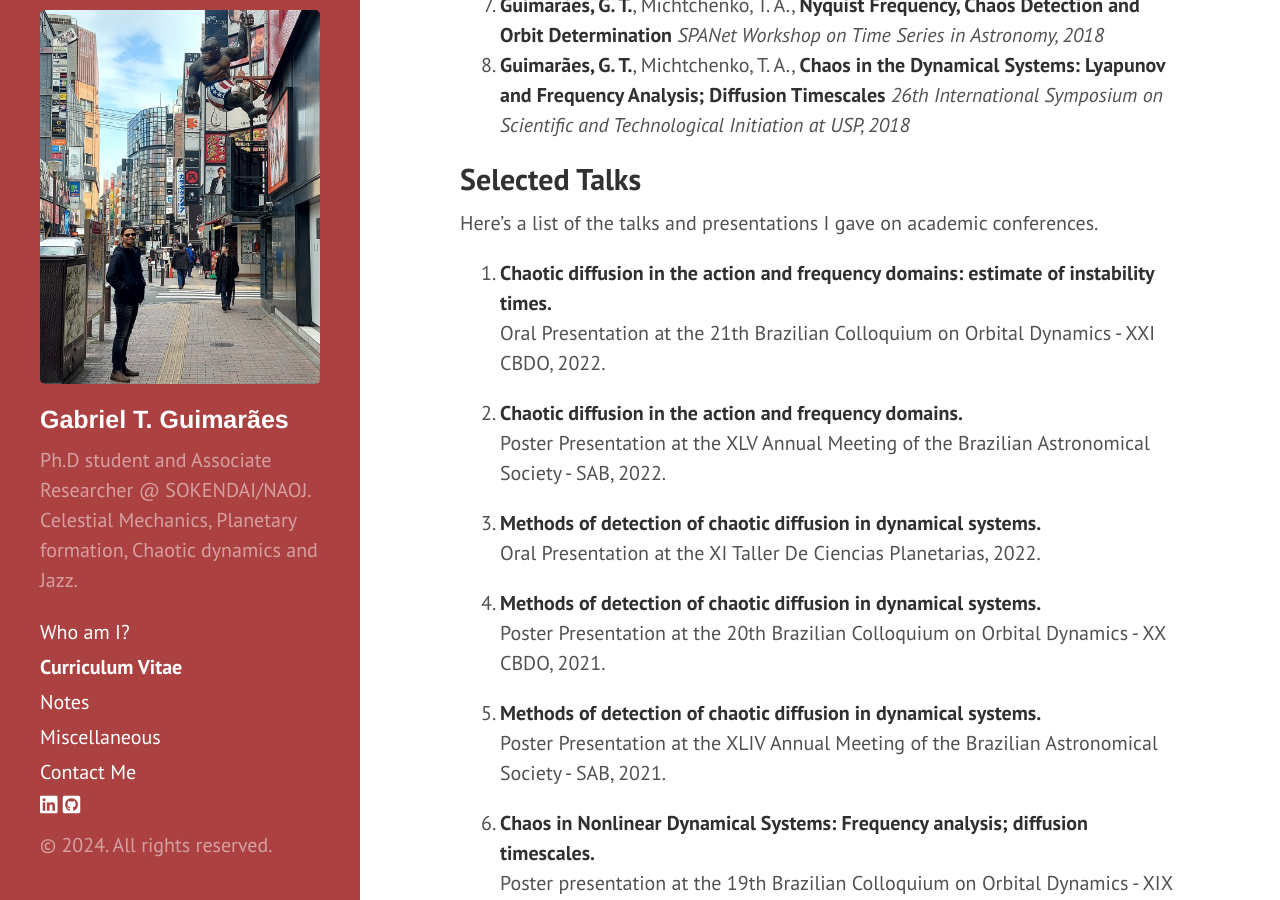
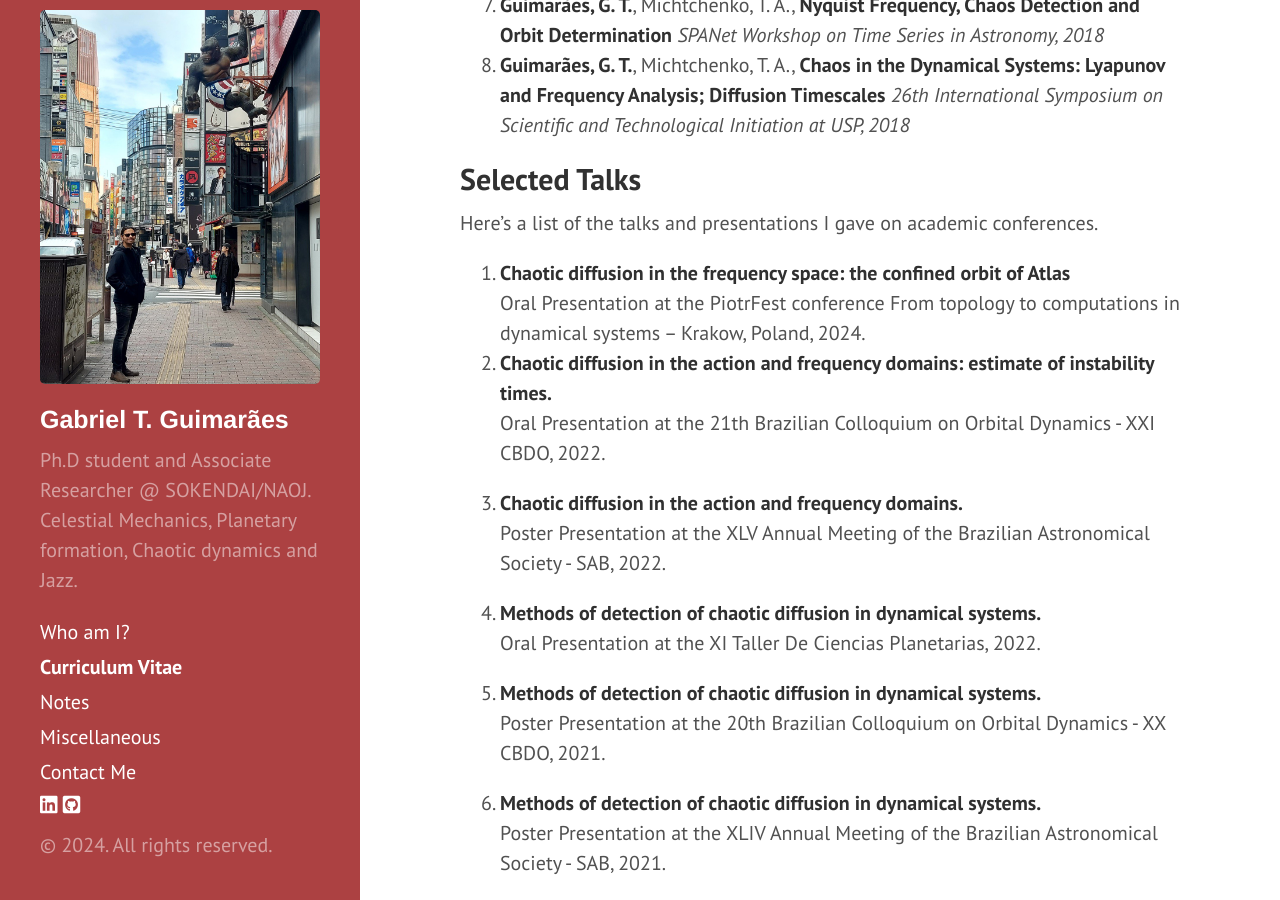
Before and after one commit to gabrieltxg/gabrieltxg.github.io, a Jekyll site: the page built from _pages/2-cv.md, in a window 1280 px wide and 900 px high, scrolled down 2905 px. Built offline with Jekyll 4.4.1, drawn with Linux system fonts in a browser that asks for light colours; nearby versions of some CDN libraries; Markdown is read by kramdown in place of the engine named in the settings; a style sheet for code colours, icons or effects is not loaded.

Commit message:
Update 2-cv.md

```diff
--- a/_pages/2-cv.md
+++ b/_pages/2-cv.md
@@ -76,19 +76,20 @@ https://sab-astro.org.br/sab/publicacoes/boletim-da-sab-vol-34/
 
 Here's a list of the talks and presentations I gave on academic conferences.
 
-1. **Chaotic diffusion in the action and frequency domains: estimate of instability times.** <br> Oral Presentation at the 21th Brazilian Colloquium on Orbital Dynamics - XXI CBDO, 2022.
+1. **Chaotic diffusion in the frequency space: the confined orbit of Atlas** <br> Oral Presentation at the PiotrFest conference From topology to computations in dynamical systems -- Krakow, Poland, 2024.
+2. **Chaotic diffusion in the action and frequency domains: estimate of instability times.** <br> Oral Presentation at the 21th Brazilian Colloquium on Orbital Dynamics - XXI CBDO, 2022.
 
-2. **Chaotic diffusion in the action and frequency domains.** <br>Poster Presentation at the XLV Annual Meeting of the Brazilian Astronomical Society - SAB, 2022.
+3. **Chaotic diffusion in the action and frequency domains.** <br>Poster Presentation at the XLV Annual Meeting of the Brazilian Astronomical Society - SAB, 2022.
 
-3. **Methods of detection of chaotic diffusion in dynamical systems.** <br>Oral Presentation at the XI Taller De Ciencias Planetarias, 2022.
+4. **Methods of detection of chaotic diffusion in dynamical systems.** <br>Oral Presentation at the XI Taller De Ciencias Planetarias, 2022.
 
-4. **Methods of detection of chaotic diffusion in dynamical systems.** <br>Poster Presentation at the 20th Brazilian Colloquium on Orbital Dynamics - XX CBDO, 2021.
+5. **Methods of detection of chaotic diffusion in dynamical systems.** <br>Poster Presentation at the 20th Brazilian Colloquium on Orbital Dynamics - XX CBDO, 2021.
 
-5. **Methods of detection of chaotic diffusion in dynamical systems.** <br>Poster Presentation at the XLIV Annual Meeting of the Brazilian Astronomical Society - SAB, 2021.
+6. **Methods of detection of chaotic diffusion in dynamical systems.** <br>Poster Presentation at the XLIV Annual Meeting of the Brazilian Astronomical Society - SAB, 2021.
 
-6. **Chaos in Nonlinear Dynamical Systems: Frequency analysis; diffusion timescales.** <br>Poster presentation at the 19th Brazilian Colloquium on Orbital Dynamics - XIX CBDO, 2018.
+7. **Chaos in Nonlinear Dynamical Systems: Frequency analysis; diffusion timescales.** <br>Poster presentation at the 19th Brazilian Colloquium on Orbital Dynamics - XIX CBDO, 2018.
 
-7. **Nyquist Frequency, Chaos Detection and Orbit Determination.** <br>Poster presentation at the SPANET Workshop on Time Series in Astronomy, 2018.
+8. **Nyquist Frequency, Chaos Detection and Orbit Determination.** <br>Poster presentation at the SPANET Workshop on Time Series in Astronomy, 2018.
 
 ## Outreach activities
 
```
